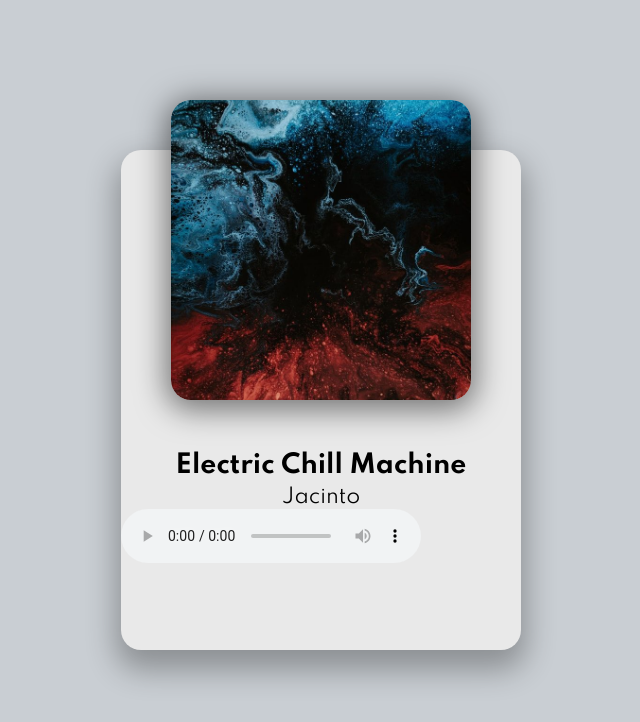
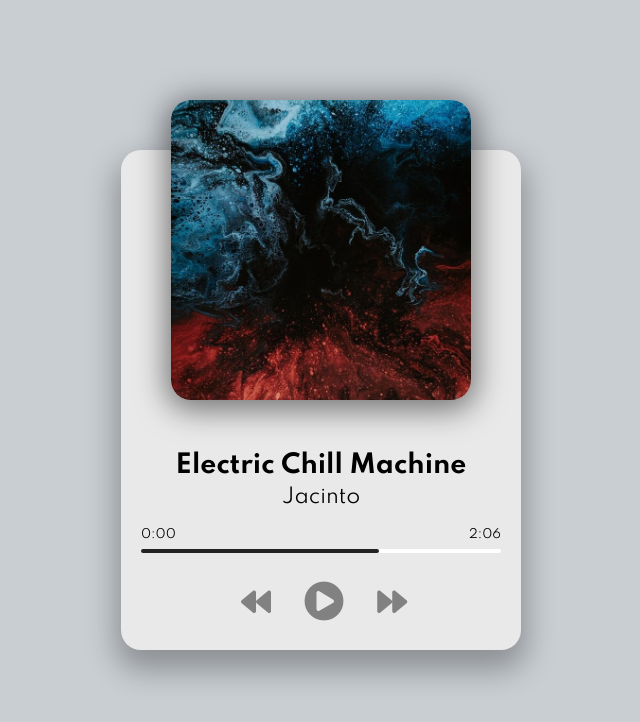
Before and after one commit to rperry99/javascript-music-player, a plain HTML site: page index.html in a window 1280 px wide. Shown: the whole page, without its empty margins (319-959 px from the left). Drawn offline with Linux system fonts and the light colour scheme.

Commit message:
Finish Styling
Add progress bar and custom control buttons

```diff
--- a/index.html
+++ b/index.html
@@ -19,7 +19,21 @@
       </div>
       <h2 id="title">Electric Chill Machine</h2>
       <h3 id="artist">Jacinto</h3>
-      <audio src="music/jacinto-1.mp3" controls></audio>
+      <audio src="music/jacinto-1.mp3"></audio>
+      <!-- Progress Bar -->
+      <div class="progress-container" id="progress-container">
+        <div class="progress" id="progress"></div>
+        <div class="duration-wrapper">
+          <span id="current-time">0:00</span>
+          <span id="duration">2:06</span>
+        </div>
+      </div>
+      <!-- Controls -->
+      <div class="player-controls">
+        <i class="fas fa-backward" id="prev" title="Previous"></i>
+        <i class="fas fa-play-circle main-button" id="play" title="Play"></i>
+        <i class="fas fa-forward" id="next" title="Next"></i>
+      </div>
     </div>
     <!-- Script -->
     <script src="script.js"></script>
--- a/style.css
+++ b/style.css
@@ -67,8 +67,7 @@ h3 {
   background: #242323;
   border-radius: 5px;
   height: 100%;
-  /* change this to show progress */
-  width: 66%;
+  width: 66%; /* change this to show progress */
   transition: width 0.1s linear;
 }
 
@@ -91,6 +90,12 @@ h3 {
   font-size: 30px;
   color: rgb(129, 129, 129);
   margin-right: 30px;
+  cursor: pointer;
+  user-select: none;
+}
+
+.fas:hover {
+  filter: brightness(80%);
 }
 
 .main-button {
```
